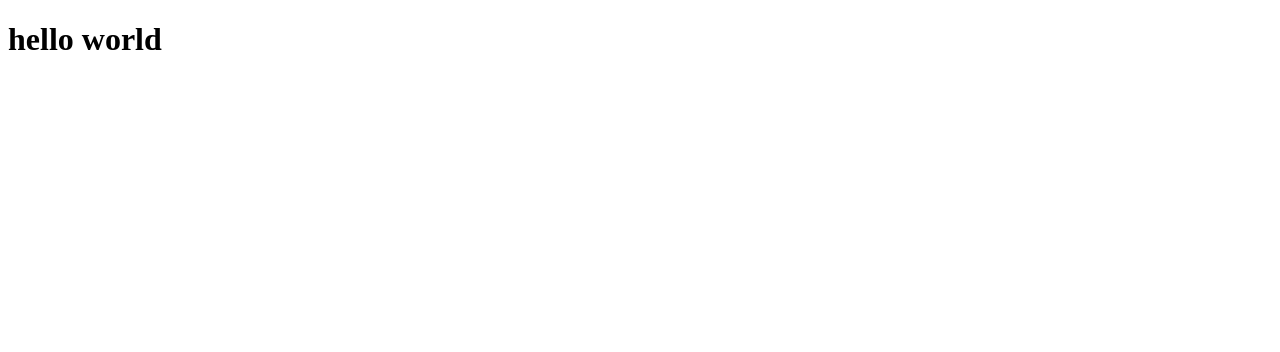
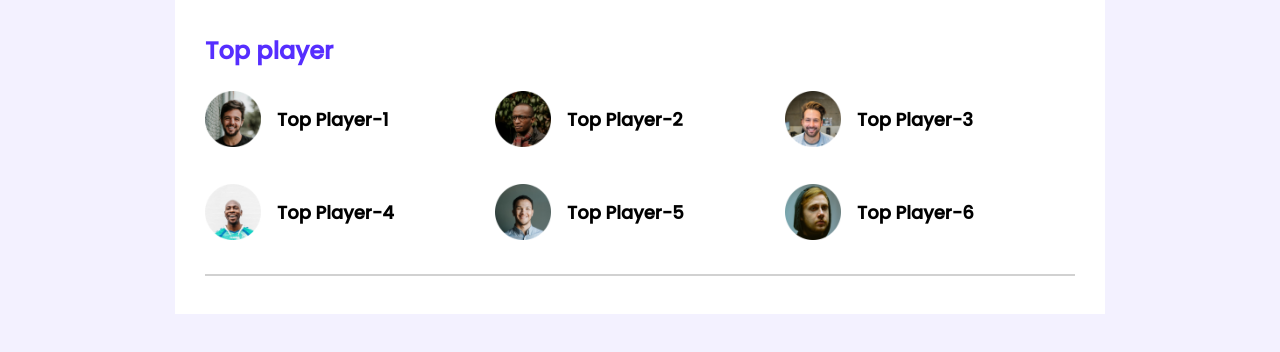
Before and after one commit to Rakibul-Hasan-max/leader-board, a plain HTML site: page index.html in a window 1280 px wide. Drawn offline with Linux system fonts and the light colour scheme.

Commit message:
main section

```diff
--- /dev/null
+++ b/css/style.css
@@ -0,0 +1,48 @@
+/* fonts */
+@import url('https://fonts.googleapis.com/css2?family=Poppins:wght@500&display=swap');
+
+body{
+    font-family: 'Poppins',
+    sans-serif;
+    background-color: #F3F1FF;
+    margin-top: 0;
+}
+main{
+    display: flex;
+    justify-content: center;
+}
+/* top players style */
+.container{
+    background-color: #FFFFFF;
+    width: 870px;
+    padding: 30px;
+}
+hr {
+    border: 1px solid #D1D1D1;
+}
+.player-title {
+    color: #562EFF;
+    font-size: 24px;
+    margin-top: 3px;
+}
+.top-players{
+    margin-bottom: 30px;
+}
+.players{
+    display: grid;
+    /* grid-template-columns: 1fr 1fr 1fr; */
+    grid-template-columns: repeat(3, 1fr);
+    grid-row-gap: 30px;
+}
+.player{
+    display: flex;
+    align-items: center;
+}
+.player img{
+    height: 56px;
+    width: 56px;
+}
+.player-name{
+    margin-left: 16px;
+    font-size: 18px;
+}
--- a/index.html
+++ b/index.html
@@ -5,8 +5,51 @@
     <meta http-equiv="X-UA-Compatible" content="IE=edge">
     <meta name="viewport" content="width=device-width, initial-scale=1.0">
     <title>Leader board website</title>
+    <!-- stylesheet -->
+    <link rel="stylesheet" href="css/style.css">
 </head>
 <body>
-    <h1>hello world</h1>
+    <!-- header start -->
+    <header>
+
+    </header>
+    <!-- header end -->
+    <!-- main start -->
+    <main>
+        <!-- top players and top blogs -->
+        <section class="container">
+            <div class="top-players">
+                <h2 class="player-title">Top player</h2>
+                <div class="players">
+                    <div class="player">
+                        <img src="images/players/player-1.png" alt="">
+                        <h3 class="player-name">Top Player-1</h3>
+                    </div>
+                    <div class="player">
+                        <img src="images/players/player-2.png" alt="">
+                        <h3 class="player-name">Top Player-2</h3>
+                    </div>
+                    <div class="player">
+                        <img src="images/players/player-3.png" alt="">
+                        <h3 class="player-name">Top Player-3</h3>
+                    </div>
+                    <div class="player">
+                        <img src="images/players/player-4.png" alt="">
+                        <h3 class="player-name">Top Player-4</h3>
+                    </div>
+                    <div class="player">
+                        <img src="images/players/player-5.png" alt="">
+                        <h3 class="player-name">Top Player-5</h3>
+                    </div>
+                    <div class="player">
+                        <img src="images/players/player-6.png" alt="">
+                        <h3 class="player-name">Top Player-6</h3>
+                    </div>
+                </div>
+            </div>
+            <hr>
+        </section>
+    </main>
+    <!-- main end -->
 </body>
 </html>
```
